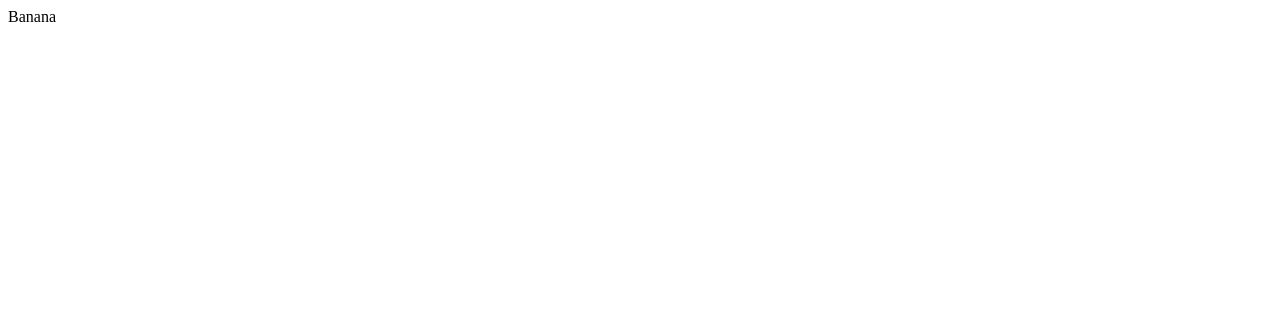
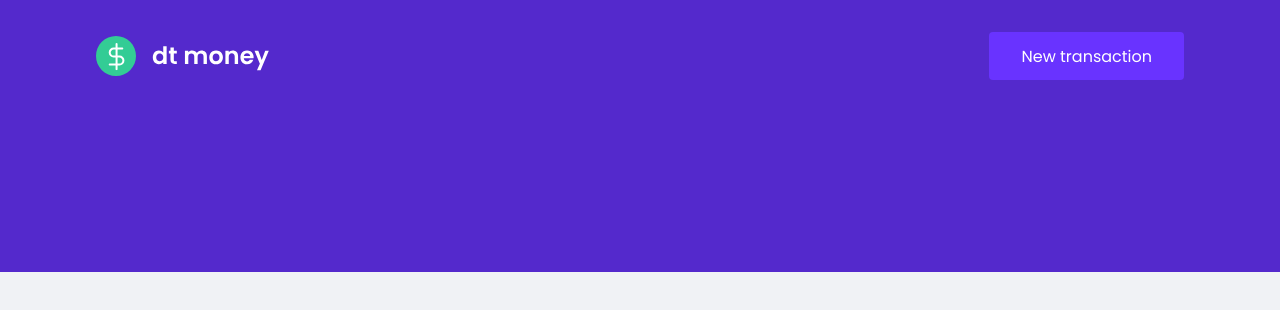
Before and after one commit to wesAlves/wbmoney, a React (Create React App) app: page / in a window 1280 px wide. Shown: the top 310 px of the page. Built offline with nearby package versions, Linux system fonts and the light colour scheme.

Commit message:
header done

```diff
--- a/package.json
+++ b/package.json
@@ -17,7 +17,8 @@
     "@types/jest": "^27.0.1",
     "@types/node": "^16.7.13",
     "@types/react": "^18.0.0",
-    "@types/react-dom": "^18.0.0"
+    "@types/react-dom": "^18.0.0",
+    "@types/styled-components": "^5.1.25"
   },
   "scripts": {
     "start": "react-scripts start",
--- a/public/index.html
+++ b/public/index.html
@@ -1,8 +1,15 @@
 <!DOCTYPE html>
 <html lang="en">
   <head>
+    <link rel="preconnect" href="https://fonts.gstatic.com" crossorigin>
+    <link rel="preconnect" href="https://fonts.googleapis.com">
+
     <meta charset="utf-8" />
     <meta name="viewport" content="width=device-width, initial-scale=1" />
+
+    <link rel="shortcut icon" href="favicon.png" type="image/png">
+
+<link href="https://fonts.googleapis.com/css2?family=Poppins:wght@400;600&display=swap" rel="stylesheet">
 
     <title>Split wiser</title>
   </head>
--- a/src/App.tsx
+++ b/src/App.tsx
@@ -1,7 +1,11 @@
+import { Header } from "./components/Headers";
+import { GlogalStyles } from "./styles/global"
+
 export function App() {
   return (
-    <div className="App">
-      Banana
-    </div>
+    <>
+    <Header />
+      <GlogalStyles />
+    </>
   );
 }
--- /dev/null
+++ b/src/components/Headers/index.tsx
@@ -0,0 +1,17 @@
+import logoImg from '../../assets/logo.svg'
+
+import {Container, Content} from './styles'
+
+export function Header(){
+    return (
+      <Container>
+          <Content>
+
+          <img src={logoImg} alt="wb money" />
+          <button>
+              New transaction
+          </button>
+          </Content>
+      </Container>
+    )
+}
--- /dev/null
+++ b/src/components/Headers/styles.ts
@@ -0,0 +1,33 @@
+import styled from 'styled-components'
+
+export const Container = styled.header`
+background: var(--blue);
+`;
+
+export const Content = styled.div`
+max-width: 1120px;
+margin: 0 auto;
+padding: 2rem 1rem 12rem;
+
+display: flex;
+align-items: center;
+justify-content: space-between;
+
+button{
+    font-size: 1rem;
+    color: #fff;
+    background: var(--blue-light);
+    border: 0;
+    padding: 0 2rem;
+    border-radius: 0.25rem;
+    height: 3rem;
+
+    transition: filter 0.3s;
+
+    &:hover{
+        filter: brightness(0.9)
+    }
+
+}
+
+`
--- /dev/null
+++ b/src/styles/global.ts
@@ -0,0 +1,55 @@
+import { createGlobalStyle } from "styled-components";
+
+export const GlogalStyles = createGlobalStyle`
+:root{
+    --background: #f0f2f5;
+
+    --red: #e52e4d;
+
+    --blue: #5429cc;
+    --blue-light: #6933ff;
+
+    --text-title: #363f5f;
+    --text-body: #969cb3;
+
+    --shape: #ffffff;
+}
+*{
+    margin: 0;
+    padding: 0;
+    box-sizing: border-box;
+}
+
+html{
+    @media (max-width: 1080px){
+        font-size: 93.75%;
+    }
+
+    @media (max-width: 720px){
+        font-size: 87.5%
+    }
+}
+
+button{
+    cursor: pointer;
+}
+
+body{
+    background: var(--background);
+}
+
+body, input, textarea, button{
+    font-family: 'Poppins', sans-serif;
+    font-weight: 400;
+}
+
+h1, h2,h3, h4, h5, h6, strong{
+font-weight: 600;
+}
+
+[disabled]{
+    opacity: 0.6;
+    cursor: not-allowed;
+
+}
+`;
```
Also changed, not shown: 2 other files (tests, documents, lock files or other folders).
